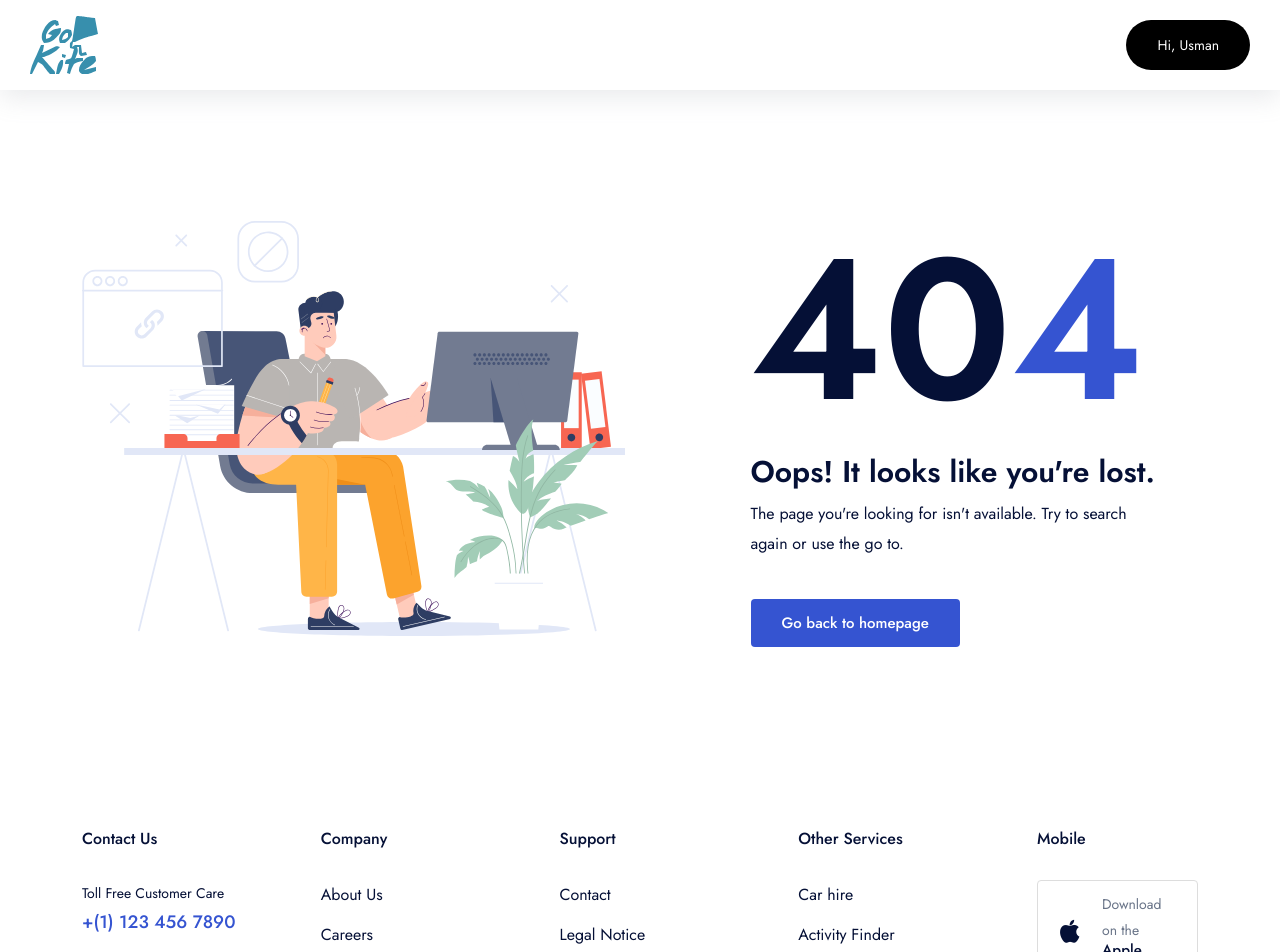
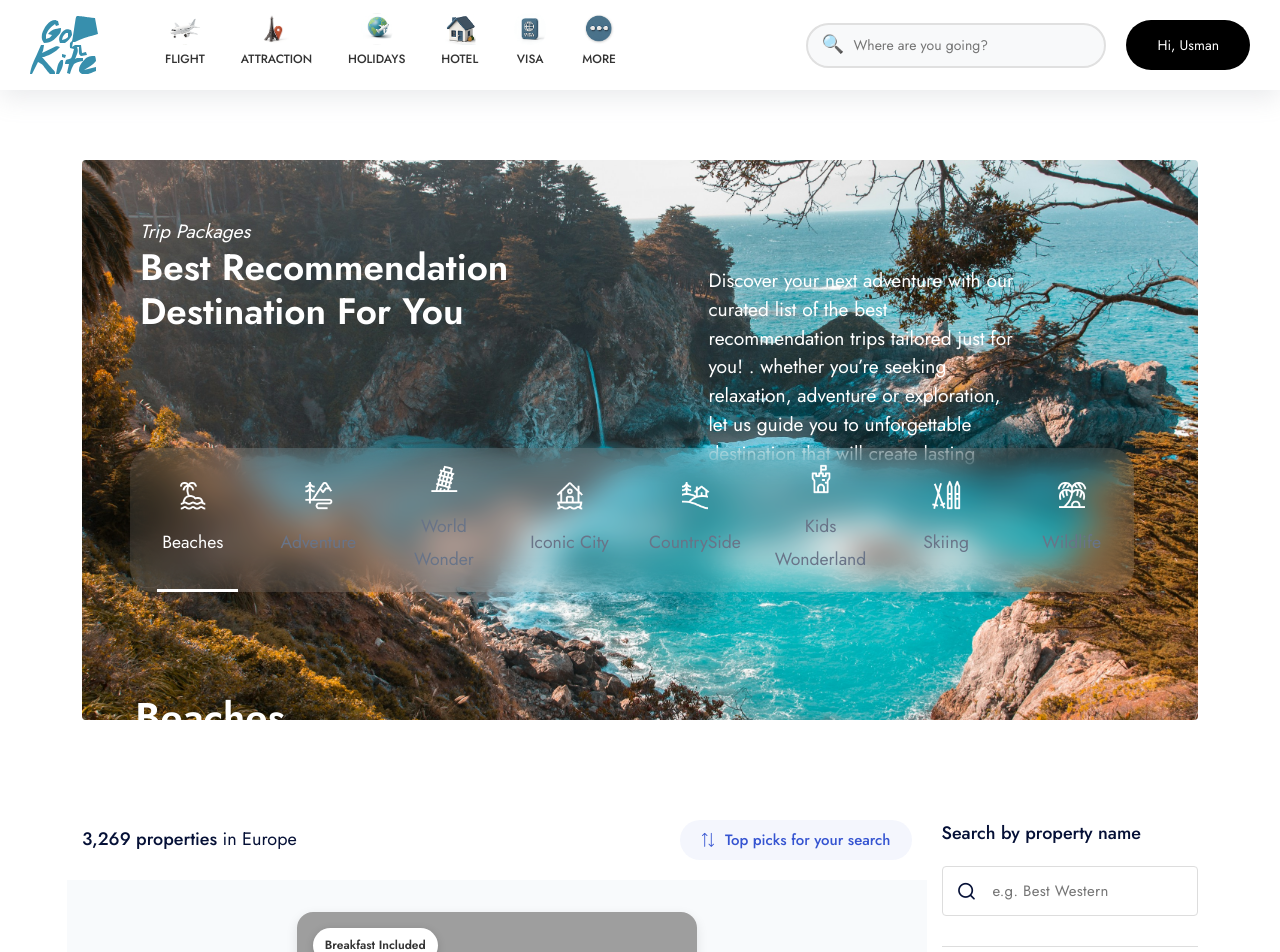
Before and after one commit to Hariharaan-S/go-kite, a Next.js app: page /holiday_list_grid_new in a window 1280 px wide. Before the commit this address had no page. Shown: the top 952 px of the page. Built offline with nearby package versions, Linux system fonts and the light colour scheme; grey boxes are pictures that could not be loaded.

Commit message:
Update Holidays List Grid Page

```diff
--- /dev/null
+++ b/app/holiday_list_grid_new/page.jsx
@@ -0,0 +1,114 @@
+import Header1 from "@/components/header/IconNav";
+import DefaultFooter from "@/components/footer/default";
+import TopHeaderFilter from "@/components/hotel-list-v4/TopHeaderFilter";
+import Pagination from "@/components/hotel-list-v4/Pagination";
+import Sidebar from "@/components/hotel-list-v4/Sidebar";
+import HotelProperties from "@/components/hotel-list-v4/HotelProperties";
+import VacationCard from "@/components/hotel-list-v4/VacationCard";
+import MainFilterSearchBoxNew from "@/components/hotel-list-v4/MainFilterSearchBoxNew";
+
+export const metadata = {
+  title: "GoKite - Travel & Tour ",
+  description: "GoKite - Travel & Tour ",
+};
+
+const index = () => {
+  return (
+    <>
+      {/* End Page Title */}
+
+      <div className="header-margin"></div>
+      {/* header top margin */}
+
+      <Header1 />
+      {/* End Header 1 */}
+
+      <section className="pt-40 pb-40">
+        <div className="container">
+          <div className="row">
+            <div className="col-12">
+              {/* <div className="text-center">
+                <h1 className="text-30 fw-600">Find Your Dream Luxury Hotel</h1>
+              </div> */}
+              {/* End text-center */}
+              <MainFilterSearchBoxNew />
+            </div>
+            {/* End col-12 */}
+          </div>
+        </div>
+      </section>
+
+
+      {/* Top SearchBanner */}
+
+      <section className="layout-pt-md layout-pb-lg">
+        <div className="container">
+          <div className="row y-gap-30">
+            {/* End col */}
+
+            <div className="col-xl-9 ">
+              <TopHeaderFilter />
+              <div className="mt-30"></div>
+              {/* End mt--30 */}
+              <div className="row y-gap-30">
+                <HotelProperties />
+              </div>
+              {/* End .row */}
+              <Pagination />
+            </div>
+            <div className="col-xl-3">
+              <aside className="sidebar y-gap-40 xl:d-none">
+                <Sidebar />
+              </aside>
+              {/* End sidebar for desktop */}
+
+              <div
+                className="offcanvas offcanvas-start"
+                tabIndex="-1"
+                id="listingSidebar"
+              >
+                <div className="offcanvas-header">
+                  <h5 className="offcanvas-title" id="offcanvasLabel">
+                    Filter Sidebar
+                  </h5>
+                  <button
+                    type="button"
+                    className="btn-close"
+                    data-bs-dismiss="offcanvas"
+                    aria-label="Close"
+                  ></button>
+                </div>
+                {/* End offcanvas header */}
+
+                <div className="offcanvas-body">
+                  <aside className="sidebar y-gap-40  xl:d-block">
+                    <Sidebar />
+                  </aside>
+                </div>
+                {/* End offcanvas body */}
+              </div>
+              {/* End mobile menu sidebar */}
+            </div>
+            {/* End .col for right content */}
+          </div>
+          {/* End .row */}
+        </div>
+        {/* End .container */}
+      </section>
+
+      <section style={{ width: "100vw", overflow: "hidden" }}>
+        <img
+          src="/img/general/50+card.png"
+          alt="Get Global Visa"
+          style={{ width: "100vw", display: "block", height: "auto" }}
+        />
+      </section>
+
+      <VacationCard />
+
+      <DefaultFooter />
+    </>
+  );
+};
+
+export default index;
--- a/components/holidayspage/recommendation-section/menu/menu.jsx
+++ b/components/holidayspage/recommendation-section/menu/menu.jsx
@@ -2,7 +2,7 @@
 import { useState } from "react";
 import "./menu.css";
 
-const GlassmorphMenu = () => {
+const GlassmorphMenu = ({ styles }) => {
     const [active, setActive] = useState(0);
 
     const menuItems = [
@@ -17,7 +17,7 @@ const GlassmorphMenu = () => {
     ];
 
     return (
-        <div className="glassmorph-menu">
+        <div className="glassmorph-menu" style={styles}>
             <div className="menu-items">
                 {menuItems.map((item, index) => (
                     <div
--- /dev/null
+++ b/components/hotel-list-v4/MainFilterSearchBoxNew.jsx
@@ -0,0 +1,26 @@
+import GlassmorphMenu from '../holidayspage/recommendation-section/menu/menu';
+import './styles/MainFilterSearchBox.styles.css'
+
+const MainFilterSearchBoxNew = () => {
+    return (
+        <>
+            <div className="mainSearch  px-10 py-10 lg:px-20 lg:pt-5 lg:pb-20 rounded-4 mt-30">
+                <div className="search-section-header">
+                    <div className="seacrh-section-header-part-1">
+                        <div className="search-section-header-part-1-1"><h3>Trip Packages</h3></div>
+                        <div className="search-section-header-part-1-2"><h2>Best Recommendation <br /> Destination For You</h2></div>
+                    </div>
+                    <div className="search-section-header-part-2"><p>Discover your next adventure with our curated list of the best recommendation trips tailored just for you! . whether you’re seeking relaxation, adventure or exploration, let us guide you to unforgettable destination that will create
+                        lasting memories</p>
+                    </div>
+                </div>
+                <GlassmorphMenu styles={{ top: '18rem' }} />
+                <h2 className="search-sub-heading">Beaches</h2>
+
+                {/* End Location */}
+            </div>
+        </>
+    );
+};
+
+export default MainFilterSearchBoxNew;
--- a/components/hotel-list-v4/Sidebar.jsx
+++ b/components/hotel-list-v4/Sidebar.jsx
@@ -12,9 +12,9 @@ import PirceSlider from "./sidebar/PirceSlider";
 const Sidebar = () => {
   return (
     <>
-      <div className="sidebar__item -no-border position-relative">
+      {/* <div className="sidebar__item -no-border position-relative">
         <Map />
-      </div>
+      </div> */}
       {/* End find map */}
 
       <div className="sidebar__item -no-border">
--- /dev/null
+++ b/components/hotel-list-v4/styles/MainFilterSearchBox.styles.css
@@ -0,0 +1,69 @@
+.mainSearch {
+    height: 70vh;
+    background: url("/img/holidays/recom-sect.jpg") center/cover no-repeat;
+    /* full height section */
+}
+
+.search-section-header {
+    display: flex;
+    flex-direction: row;
+    column-gap: 2rem;
+    width: 80%;
+    position: relative;
+    margin: 3rem 3rem;
+}
+
+/* Make part-1 a column so h3 is above h2 */
+.search-section-header-part-1 {
+    display: flex;
+    flex-direction: column;
+    margin-top: 3rem;
+    row-gap: 0.5rem;
+}
+
+.search-section-header-part-1 {
+    display: flex;
+    flex-direction: column;
+    row-gap: 0.5rem;
+    flex: 1.2;
+    /* take more space */
+}
+
+.search-section-header-part-2 {
+    padding-left: 10.5rem;
+    margin-top: 3rem;
+    flex: 2;
+    /* shrink the paragraph area */
+}
+
+.search-section-header-part-1-1 h3 {
+    font-size: 1.2rem !important;
+    color: #FFFFFF;
+    font-style: italic;
+    font-weight: 400 !important;
+}
+
+
+.search-section-header-part-1-2 h2 {
+    font-size: 2.3rem !important;
+    color: #FFFFFF;
+    line-height: 1.2;
+    /* adds breathing space */
+    max-width: 100%;
+    /* allows full width usage */
+}
+
+.search-section-header-part-2 p {
+    font-size: 1.2rem !important;
+    font-weight: 100 !important;
+    color: #FFFFFF !important;
+    line-height: 1.5;
+}
+
+.search-sub-heading {
+    position: relative;
+    margin-top: 12rem;
+    margin-left: 2.7rem;
+    font-size: 2.5rem !important;
+    color: #FFF !important;
+}
```
